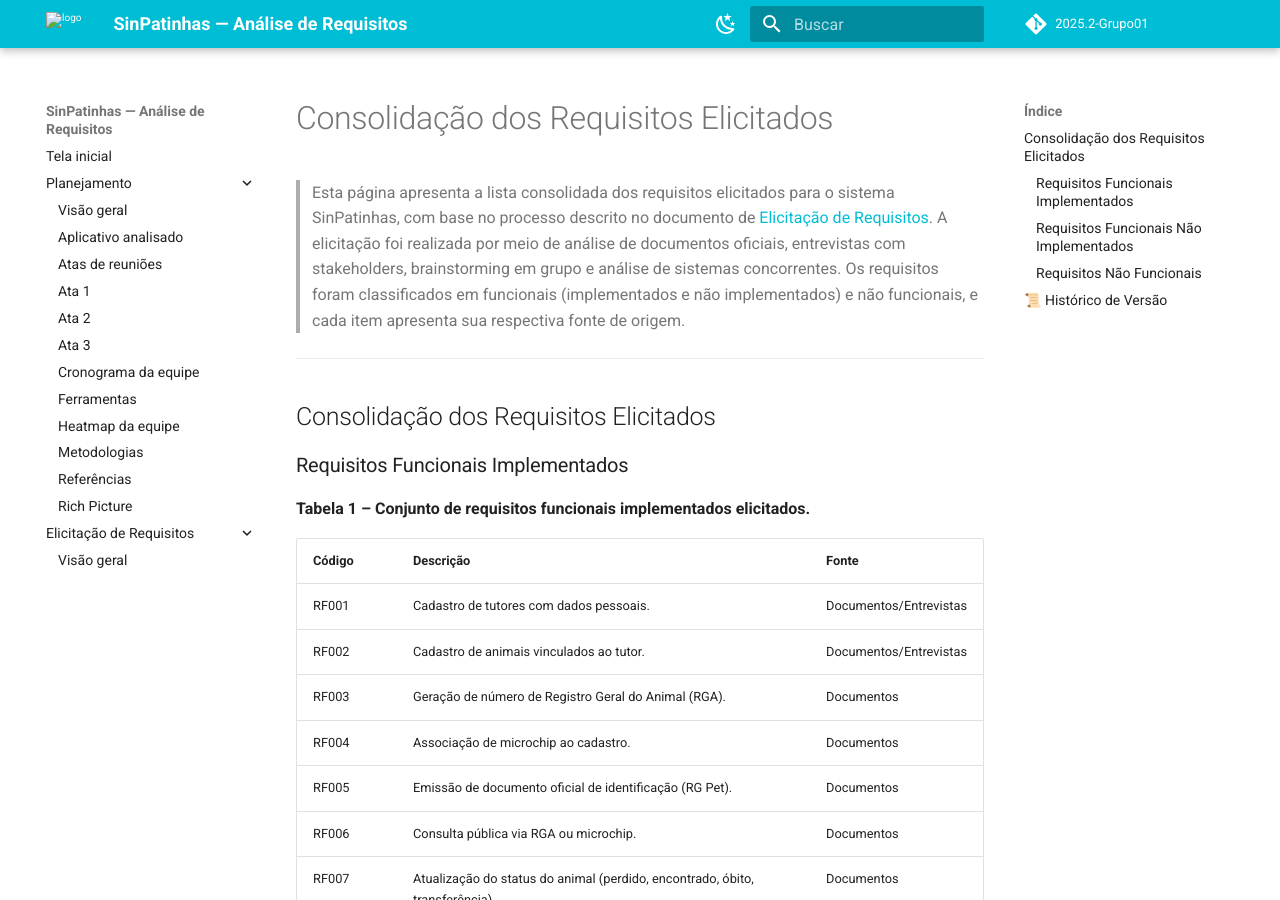
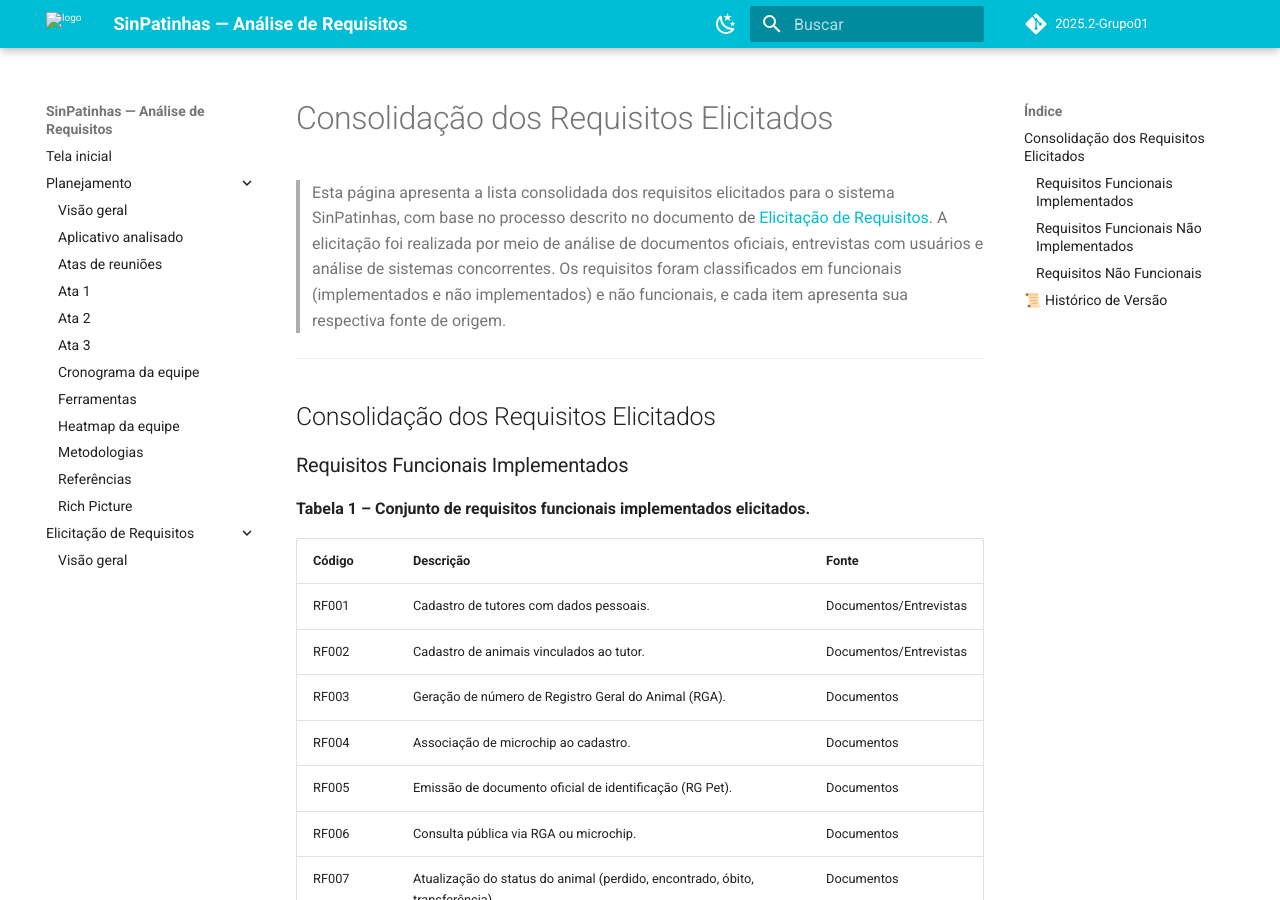
Before and after one commit to Requisitos-de-Software/2025.2-SinPatinhas, an MkDocs documentation site: the page built from docs/requisitos/funcionais/requisitos_elicitados.md, in a window 1280 px wide and 900 px high. Built offline with MkDocs 1.6.1 and Material for MkDocs 9.7.7, drawn with Linux system fonts in a browser that asks for light colours; comment, search, counter and statistics services are not loaded.

Commit message:
modified:   docs/_sidebar.md modified:   docs/requisitos/funcionais/requisitos_elicitados.md

```diff
--- a/docs/requisitos/funcionais/requisitos_elicitados.md
+++ b/docs/requisitos/funcionais/requisitos_elicitados.md
@@ -1,6 +1,6 @@
 # Consolidação dos Requisitos Elicitados
 
-> Esta página apresenta a lista consolidada dos requisitos elicitados para o sistema SinPatinhas, com base no processo descrito no documento de [Elicitação de Requisitos](https://requisitos-de-software.github.io/2025.2-SinPatinhas/#/elicitacao/tecnicas_elicitacao/tec_elicitacao). A elicitação foi realizada por meio de análise de documentos oficiais, entrevistas com stakeholders, brainstorming em grupo e análise de sistemas concorrentes. Os requisitos foram classificados em funcionais (implementados e não implementados) e não funcionais, e cada item apresenta sua respectiva fonte de origem.
+> Esta página apresenta a lista consolidada dos requisitos elicitados para o sistema SinPatinhas, com base no processo descrito no documento de [Elicitação de Requisitos](https://requisitos-de-software.github.io/2025.2-SinPatinhas/#/elicitacao/tecnicas_elicitacao/tec_elicitacao). A elicitação foi realizada por meio de análise de documentos oficiais, entrevistas com usuários e análise de sistemas concorrentes. Os requisitos foram classificados em funcionais (implementados e não implementados) e não funcionais, e cada item apresenta sua respectiva fonte de origem.
 
 ---
 
```
Also changed, not shown: docs/_sidebar.md (line endings or trailing spaces).
